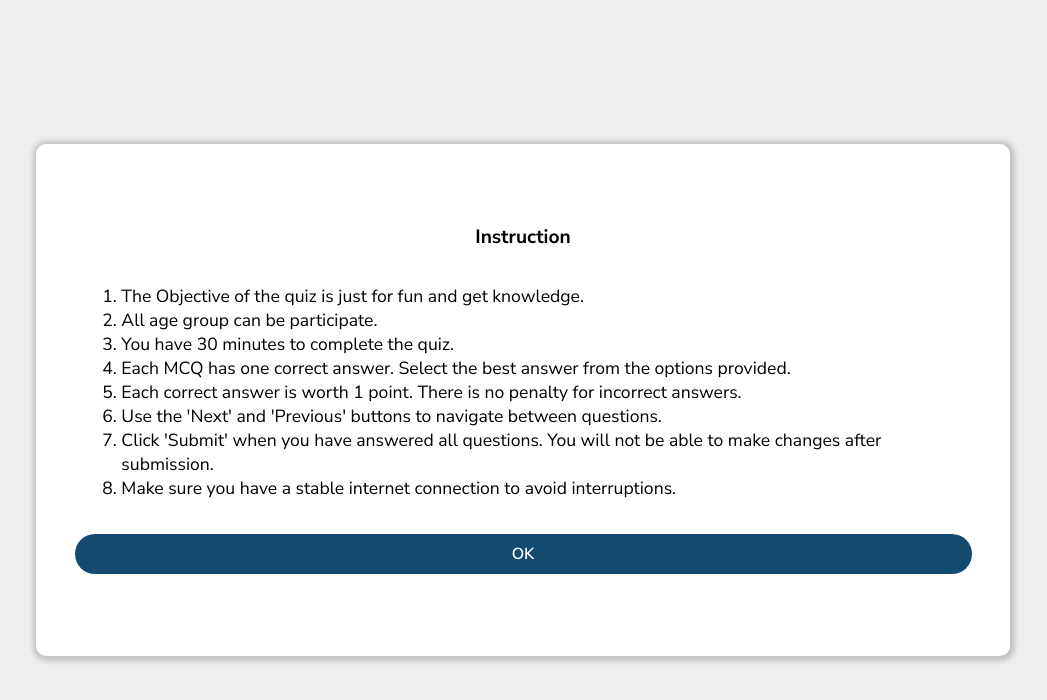
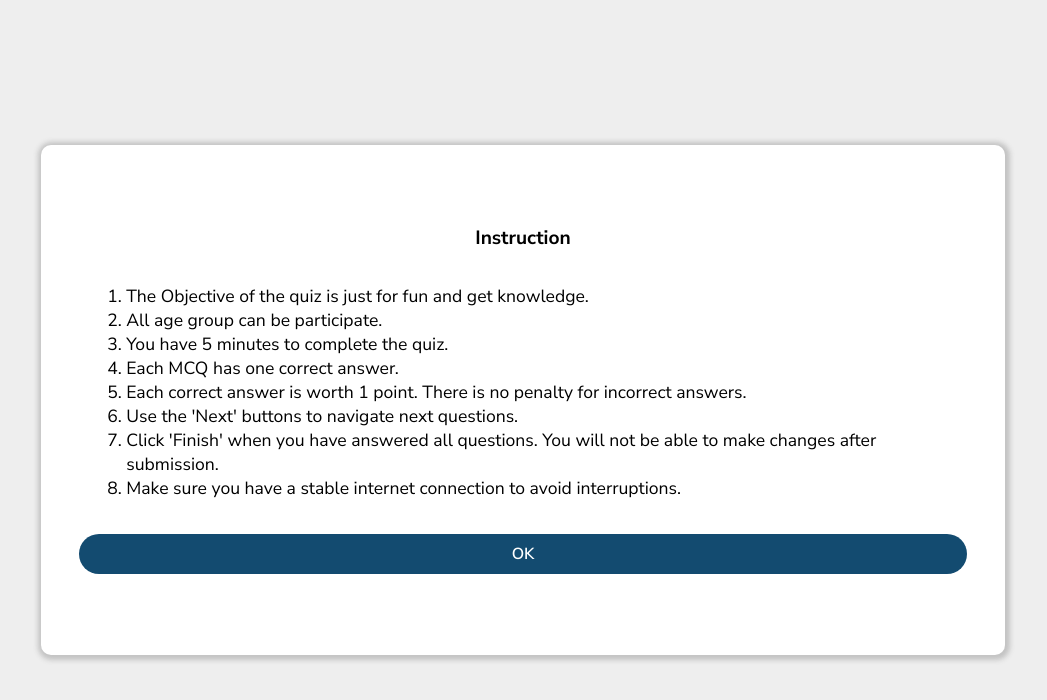
Before and after one commit to fathimaNasmin/Quizify, a React (Vite) app in the folder quizify/: page /instruction in a window 1280 px wide. Shown: the top 700 px of the page, without its empty margins (117-1164 px from the left). Built offline with nearby package versions, Linux system fonts and the light colour scheme; a web font is replaced by a local one.

Commit message:
make changes in the instruction component

```diff
--- a/quizify/src/components/InstructionPage.jsx
+++ b/quizify/src/components/InstructionPage.jsx
@@ -17,20 +17,19 @@ export default function InstructionPage() {
         <ol>
           <li>The Objective of the quiz is just for fun and get knowledge.</li>
           <li>All age group can be participate.</li>
-          <li>You have 30 minutes to complete the quiz.</li>
+          <li>You have 5 minutes to complete the quiz.</li>
           <li>
-            Each MCQ has one correct answer. Select the best answer from the
-            options provided.
+            Each MCQ has one correct answer.
           </li>
           <li>
             Each correct answer is worth 1 point. There is no penalty for
             incorrect answers.
           </li>
           <li>
-            Use the 'Next' and 'Previous' buttons to navigate between questions.
+            Use the 'Next' buttons to navigate next questions.
           </li>
           <li>
-            Click 'Submit' when you have answered all questions. You will not be
+            Click 'Finish' when you have answered all questions. You will not be
             able to make changes after submission.
           </li>
           <li>
```
